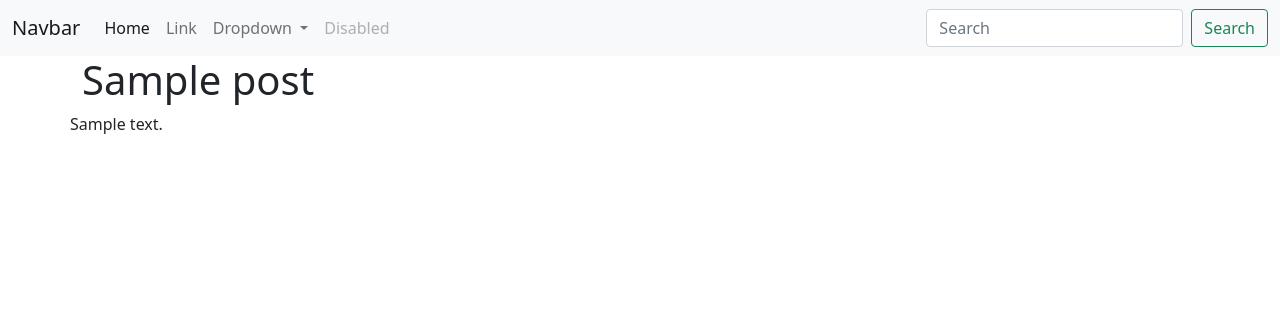
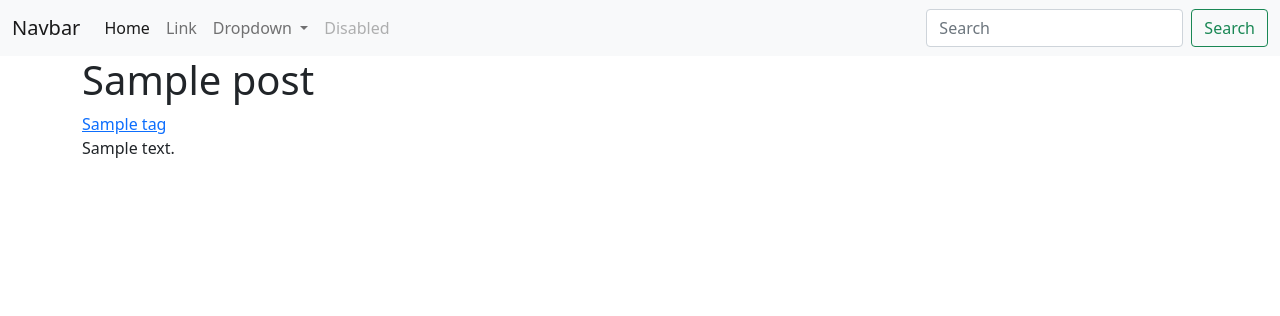
Before and after one commit to Lyubov01/My-first-flask-project, a Python web app: template app/posts/templates/posts/post_detail.html in a window 1280 px wide. Shown: the top 316 px of the page. Run offline with Jinja, Linux system fonts and the light colour scheme; the template is opened without the code that fills it: most values are stand-ins (such as "Sample title", 1, 10 or a date in 2020).

Commit message:
added all tags for each post

```diff
--- a/app/posts/templates/posts/post_detail.html
+++ b/app/posts/templates/posts/post_detail.html
@@ -6,8 +6,17 @@
 
 {% block content_title %}
     {{post.title}}
+
 {% endblock %}
 
 {% block content %}
+    <div class="tags">
+        {% for tag in tags %}
+        <a href="{{url_for('posts.tag_detail', slug=tag.slug)}}"><span class="label label-primary">{{tag.name}}</span></a>
+
+        {% endfor %}
+    </div>
+    <div class="main-content">
     {{post.body}}
+        </div>
 {% endblock %}
```
